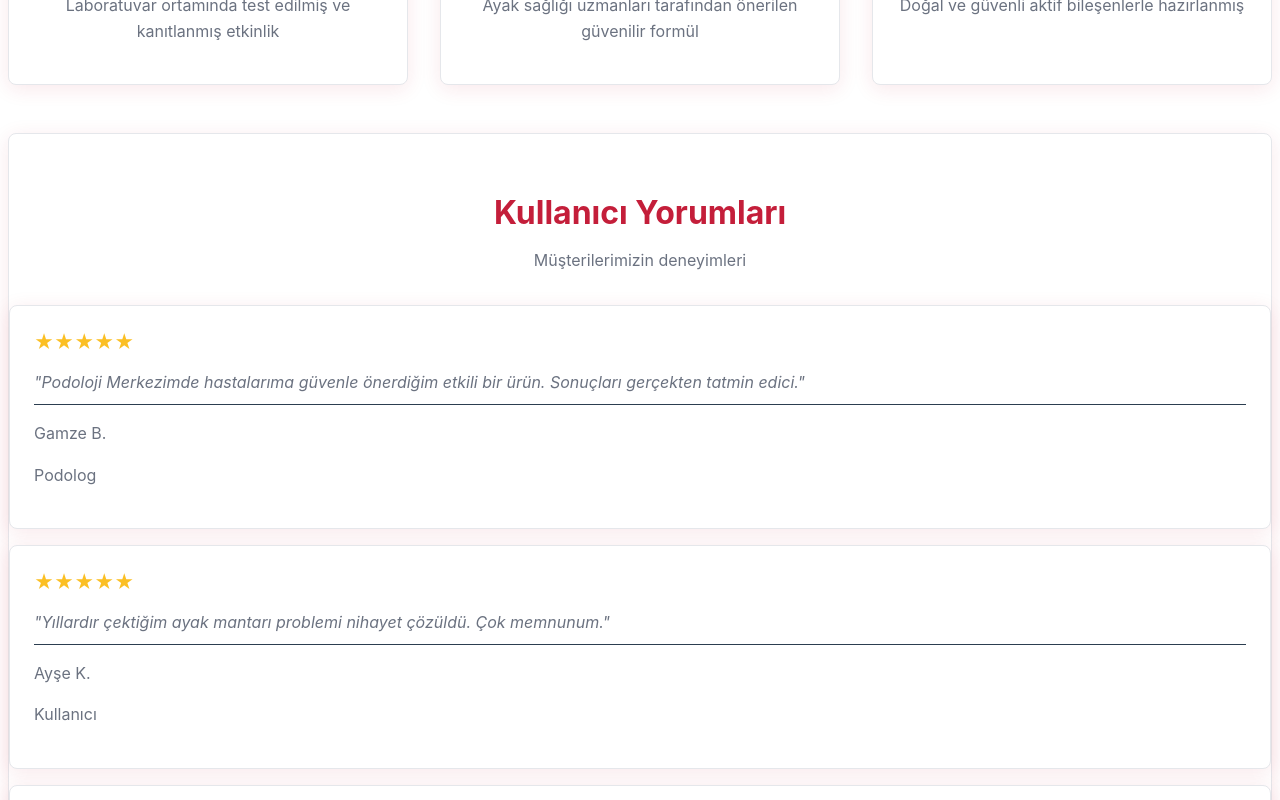
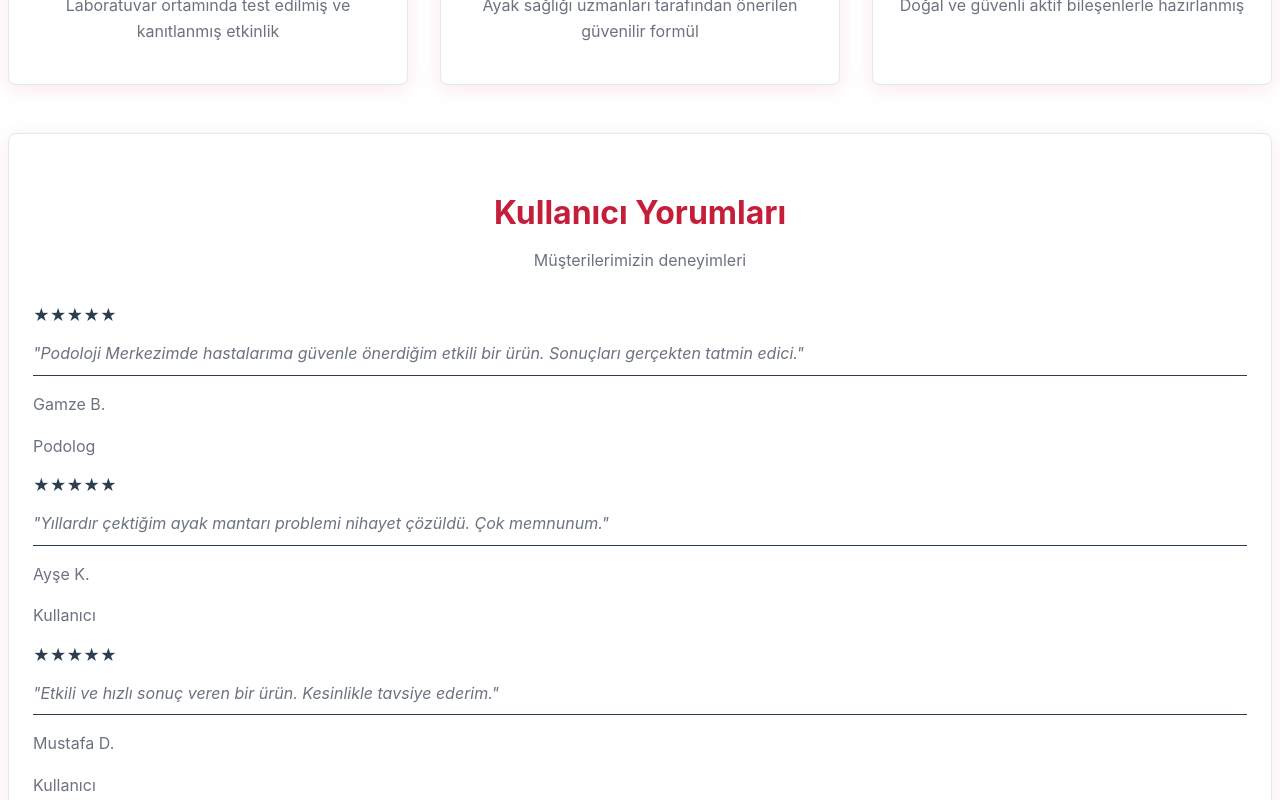
Before and after one commit to medipodo/pedizone, a React (Vite) app: page / in a window 1280 px wide. Shown: the part 2100-2900 px from the top of the page. Built offline with nearby package versions, Linux system fonts and the light colour scheme.

Commit message:
Update index.css
commit

```diff
--- a/src/index.css
+++ b/src/index.css
@@ -181,41 +181,6 @@ nav {
 
 .why-pedizone-section .text-center.mb-16 {
   margin-bottom: 2rem !important;
-}
-
-/* Müşteri Yorumları - Kompakt */
-.testimonials-section {
-  background-color: #ffffff !important;
-  padding: 2rem 0 !important;
-}
-
-.testimonials-section h2 {
-  margin-bottom: 1rem !important;
-}
-
-.testimonials-section .text-center.mb-16 {
-  margin-bottom: 2rem !important;
-}
-
-.testimonials-section .bg-white {
-  background-color: #ffffff !important;
-  border: 1px solid #e5e7eb !important;
-  border-radius: 8px !important;
-  box-shadow: 0 4px 20px rgba(196, 30, 58, 0.1) !important;
-  padding: 1.5rem !important;
-  transition: all 0.3s ease !important;
-  margin-bottom: 1rem !important;
-}
-
-.testimonials-section .bg-white:hover {
-  transform: translateY(-3px) !important;
-  box-shadow: 0 8px 30px rgba(196, 30, 58, 0.15) !important;
-}
-
-/* Sarı Yıldızlar */
-.text-yellow-400 {
-  color: #fbbf24 !important;
-  font-size: 1.2rem !important;
 }
 
 /* Blog Bölümü - Kompakt */
```
